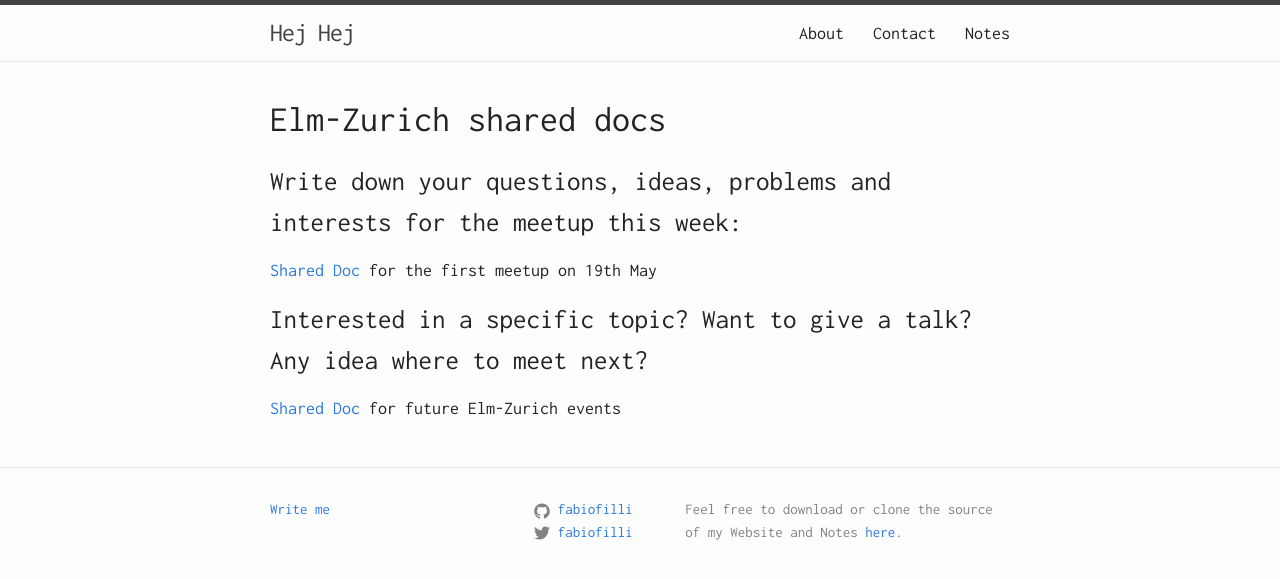
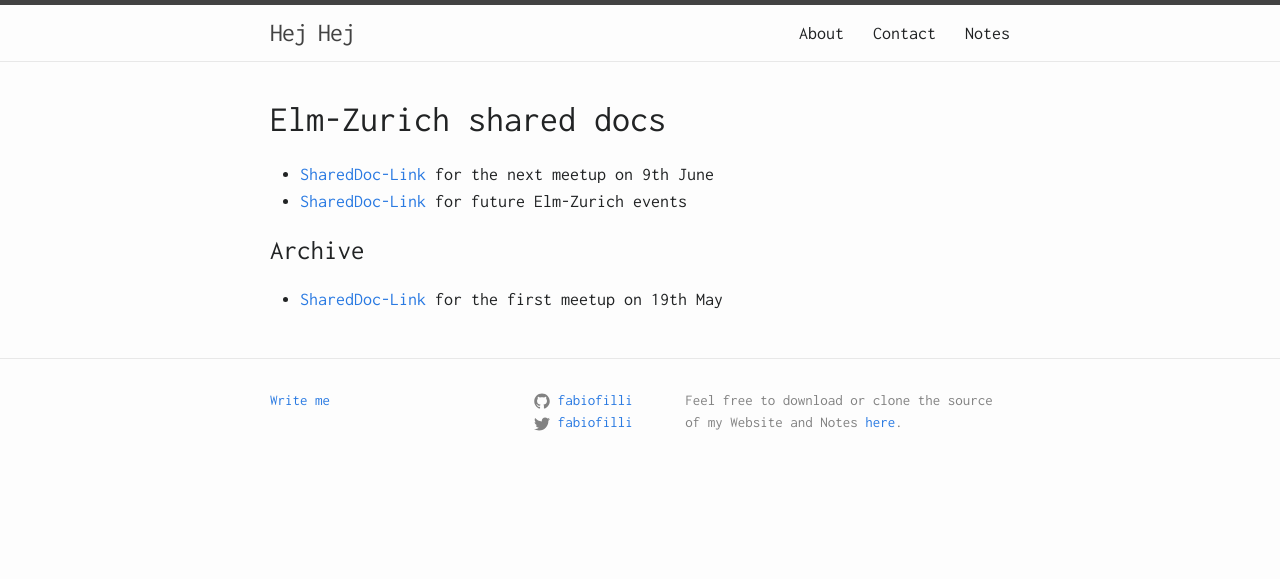
Before and after one commit to fabiofilli/fabiofilli, a Jekyll site: the page built from elm-zurich.md, in a window 1280 px wide. Shown: the top 579 px of the page. Built offline with Jekyll 4.4.1, drawn with Linux system fonts in a browser that asks for light colours; Markdown is read by kramdown in place of the engine named in the settings; comment, search, counter and statistics services are not loaded.

Commit message:
update elm-zurich page

```diff
--- a/elm-zurich.md
+++ b/elm-zurich.md
@@ -5,8 +5,8 @@
 
 # Elm-Zurich shared docs
 
-## Write down your questions, ideas, problems and interests for the meetup this week:
-[Shared Doc](https://docs.google.com/document/d/11BjeZf4NepIeXO77GwUfq7w7_rHDLb3BB5LVHfwWTOU/edit?usp=sharing) for the first meetup on 19th May
+- [SharedDoc-Link](https://docs.google.com/document/d/1g5gokFWFBMfneRpoR414_SgKZuQLM455cZdFvCrIyfI/edit?usp=sharing) for the next meetup on 9th June
+- [SharedDoc-Link](https://docs.google.com/document/d/1AdghsZn4GPA6PLXRzhx1kUzdOploap647NYPW7STszI/edit?usp=sharing) for future Elm-Zurich events
 
-## Interested in a specific topic? Want to give a talk? Any idea where to meet next?
-[Shared Doc](https://docs.google.com/document/d/1AdghsZn4GPA6PLXRzhx1kUzdOploap647NYPW7STszI/edit?usp=sharing) for future Elm-Zurich events
+## Archive
+- [SharedDoc-Link](https://docs.google.com/document/d/11BjeZf4NepIeXO77GwUfq7w7_rHDLb3BB5LVHfwWTOU/edit?usp=sharing) for the first meetup on 19th May
```
